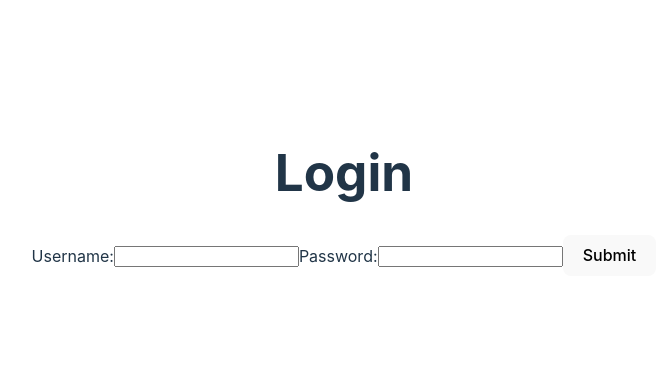
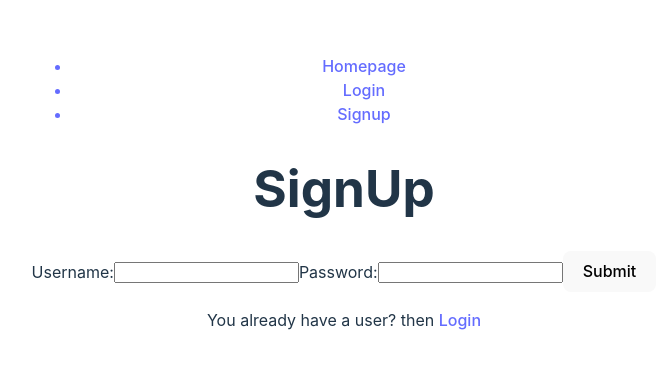
Before and after one commit to HKazz/project-3-front-end, a React (Vite) app: page /signup in a window 1280 px wide. Shown: the part 207-576 px from the top of the page, without its empty margins (296-963 px from the left). Built offline with nearby package versions, Linux system fonts and the light colour scheme.

Commit message:
worked on login, landing, signup and app.jsx

```diff
--- a/src/App.jsx
+++ b/src/App.jsx
@@ -1,5 +1,5 @@
 import './App.css'
-import {Routes ,Route} from 'react-router'
+import {Routes ,Route, BrowserRouter} from 'react-router'
 import Login from './pages/Login'
 import LandingPage from './pages/Landing'
 import Signup from './pages/Signup'
@@ -7,18 +7,48 @@ import Navbar from './components/Navbar'
 import ValidateIsLoggedIn from './validators/ValidateIsLoggedIn'
 import ValidateIsLoggedOut from './validators/ValidateIsLoggedOut'
 import { authContext } from './context/AuthContext'
-import { useContext } from 'react'
+import { useContext, useEffect } from 'react'
+import ProjectList from './pages/ProjectList'
+import { useNavigate } from 'react-router'
 
 function App() {
-  const {user} = useContext(authContext);
+  const { user } = useContext(authContext);
+
+  const navigate = useNavigate();
+
+  // useEffect(() => {
+  //   if (!user) {
+  //     navigate('/signup');
+  //   }
+  // }, [user, navigate]);
 
   return (
     <>
+      <Navbar/>
       <div>
-        {user ? <LandingPage /> : <Login />}
+        <Routes>
+          {
+            user ?(
+              <>
+                <Route path="/" element={<LandingPage />} />
+                <Route path="/projects" element={<ProjectList />} />
+
+
+              </>
+            )
+            :
+            (
+              <>
+              <Route path="/login" element={<Login />} />
+              <Route path="/signup" element={<Signup />} />
+              </>
+            )
+          }
+
+        </Routes>
       </div>
     </>
-  )
+  );
 }
 
 export default App
--- a/src/pages/Landing.jsx
+++ b/src/pages/Landing.jsx
@@ -1,6 +1,7 @@
 import {useContext,useEffect, useState} from 'react'
 import { authContext } from '../context/AuthContext'
 import axios from 'axios'
+import { Link } from 'react-router';
 
 
 function LandingPage() {
@@ -24,7 +25,10 @@ function LandingPage() {
 
   return (
     <div>
-      landing page
+      Welcome to the TaskHub landing page
+      <ul>
+      <Link to='/projects'>View your Projects</Link>
+      </ul>
     </div>
   )
 }
--- a/src/pages/Signup.jsx
+++ b/src/pages/Signup.jsx
@@ -1,6 +1,7 @@
 import {useState} from 'react'
 import axios from 'axios'
 import { useNavigate } from 'react-router'
+import { Link } from 'react-router'
 
 function Signup() {
 
@@ -28,7 +29,7 @@ function Signup() {
     }
   return (
     <div>
-
+      <h1>SignUp</h1>
       <form onSubmit={handleSubmit}>
         <label htmlFor="username">Username:</label>
         <input
@@ -50,6 +51,8 @@ function Signup() {
 
           <button>Submit</button>
       </form>
+
+      <p>You already have a user? then <Link to='/login'>Login</Link> </p>
     </div>
   )
 }
```
